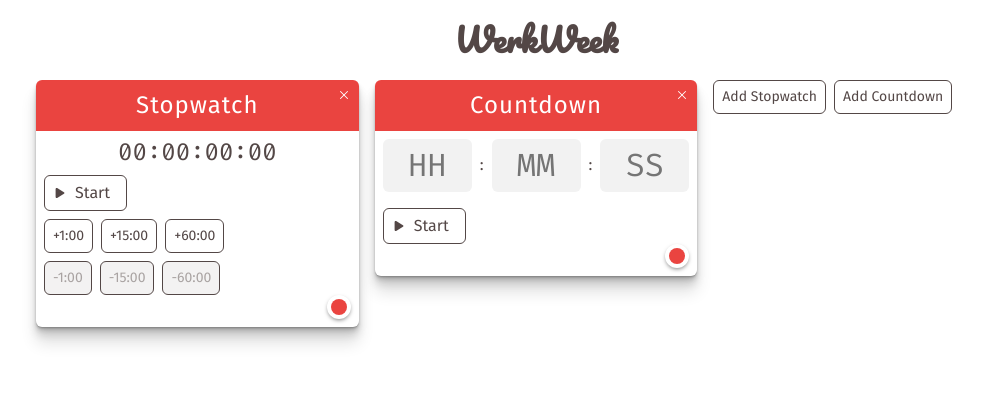
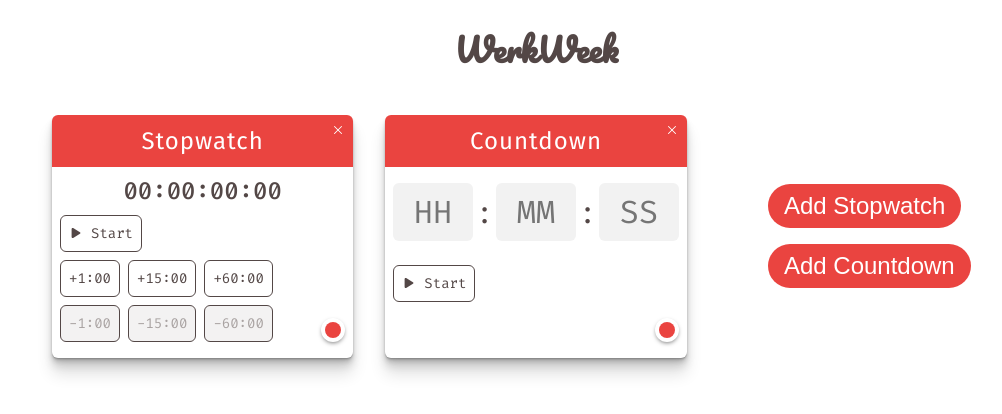
Before and after one commit to nspenner/werkweek, a React (Create React App) app: page / in a window 1280 px wide. Both pictures are taken after a click on the button "Add Countdown". Shown: the top 414 px of the page, without its empty margins (104-1106 px from the left). Built offline with nearby package versions, Linux system fonts and the light colour scheme.

Commit message:
Revert "CSS Refactor"
This reverts commit 9fca18bae5d2022681d1fa248dd02b599305af06.

```diff
--- a/package.json
+++ b/package.json
@@ -9,7 +9,6 @@
     "@testing-library/user-event": "^7.1.2",
     "dayjs": "^1.9.1",
     "idb-keyval": "^3.2.0",
-    "normalize.css": "^8.0.1",
     "prop-types": "^15.7.2",
     "react": "^16.13.1",
     "react-color": "^2.18.1",
--- a/src/App.css
+++ b/src/App.css
@@ -1,242 +1,109 @@
-/* Global */
-* {
-  box-sizing: border-box;
-}
-
 :root {
   --primary: #ea4440;
-  --widgetBackground: #ffffff;
+  --stopwatchBackground: #ffffff;
   --text-primary: hsl(5, 8%, 30%);
   --text-disabled: hsl(4, 4%, 65%);
   --background-disabled: hsl(4, 4%, 95%);
   --input-background: hsl(0, 0%, 95%);
 }
 
-@media (prefers-color-scheme: dark) {
-  :root {
-    --background: #2f2f2f;
-    --widgetBackground: #4b4b4b;
-    --text-primary: hsl(4, 10%, 95%);
-    --background-disabled: hsl(0, 2.2%, 35.7%);
-    --input-background: #2f2f2f;
-  }
+/* UTIL */
+
+.padding-x-small {
+  padding: 0 .5rem;
 }
 
-body {
-  color: var(--text-primary);
-  background-color: var(--background);
+.padding-y-small {
+  padding: .5rem 0;
 }
 
-h1,
-h2,
-h3,
-h4 {
-  font-family: "Pacifico", "Fira Sans", sans-serif;
-  font-size: 2rem;
+.padding-small {
+  padding: .5rem
 }
 
-p,
-span,
-label {
-  font-family: "Fira Sans", sans-serif;
-  font-size: 1rem;
-}
-
-input[type="submit"],
-button {
-  font-family: "Fira Sans", sans-serif;
-  color: var(--text-primary);
-  background-color: rgba(0, 0, 0, 0);
-  font-size: 1rem;
-  cursor: pointer;
-}
-
-button:disabled {
-  color: var(--text-disabled);
-  background: var(--background-disabled);
-  cursor: not-allowed;
-}
-
-/* End Global */
-
-/* Utility */
-
-.m--non {
-  margin: 0;
-}
-
-.m--sml {
-  margin: 0.5rem;
-}
-
-.m--med {
-  margin: 1rem;
-}
-
-.m--lrg {
-  margin: 1.5rem;
-}
-
-.m--center {
-  margin: 0 auto;
-}
-
-.p--non {
-  padding: 0;
-}
-
-.p--sml {
-  padding: 0.5rem;
-}
-
-.p--med {
-  margin: 1rem;
-}
-
-.p--lrg {
-  margin: 1.5rem;
-}
-
-.flow--sml > * + * {
-  margin-top: 0.5rem;
-}
-
-.flow--med > * + * {
-  margin-top: 1rem;
-}
-
-.flow--lrg > * + * {
-  margin-top: 1.5rem;
-}
-
-.border-curve--top {
-  border-top-left-radius: 6px;
-  border-top-right-radius: 6px;
-}
-
-.border-curve {
-  border-radius: 6px;
-}
-
-.flex-container {
+.flex {
   display: flex;
 }
 
-.flex-container--column {
-  display: flex;
-  flex-direction: column;
+.full-width {
+  width: 100%;
 }
 
-.flex-container--centered {
-  display: flex;
-  justify-content: center;
-  align-items: center;
-}
+/* /UTIL */
 
-.sans {
-  font-family: "Fira Sans", sans-serif;
-}
+/* SITEWIDE */
 
-.monospace {
+.button,
+.button-list button {
   font-family: "Fira Code", monospace;
-}
-
-.text--lrg {
-  font-size: 1.5rem;
-}
-
-.text--med {
-  font-size: 1rem;
-}
-
-.text--sml {
-  font-size: 0.5rem;
-}
-
-.hidden {
-  display: none;
-}
-
-/* End Utility */
-
-/* Layout */
-
-.widget-grid {
-  display: grid;
-  grid-template-columns: repeat(auto-fill, minmax(320px, 1fr));
-  list-style: none;
-  gap: 1rem;
-  max-width: 1000px;
-}
-
-.widget-container {
-  position: relative;
-  background-color: var(--widgetBackground);
-  box-shadow: 0 1px 1px rgba(0, 0, 0, 0.12), 0 2px 2px rgba(0, 0, 0, 0.12),
-    0 4px 4px rgba(0, 0, 0, 0.12), 0 8px 8px rgba(0, 0, 0, 0.12),
-    0 16px 16px rgba(0, 0, 0, 0.12);
-}
-
-/* End Layout */
-
-/* Class Components */
-.button,
-.button-list > button {
   border: 1px solid var(--text-primary);
+  background: var(--stopwatchBackground);
   border-radius: 6px;
   padding: 0.5rem;
   font-size: 14px;
+  cursor: pointer;
+  margin-right: 0.5rem;
+  color: var(--text-primary);
   display: inline-flex;
   justify-content: space-evenly;
   align-items: center;
 }
 
-.button-list > button + button {
-  margin-left: 0.5rem;
+/* /SITEWIDE */
+
+.App {
+  background-color: var(--background);
+  max-width: 1000px;
+  margin: 0 auto;
+  font-family: "Fira Sans", sans-serif;
 }
 
-/* Handles inline spanned icons */
-.button-list button > *,
-.button > * {
-  margin-right: 0.5rem;
+header {
+  text-align: center;
+  font-family: "Pacifico", "Fira Sans", sans-serif;
+  color: var(--text-primary);
 }
 
-.title__input {
-  resize: none;
-  border: none;
-  background-color: transparent;
-  color: white;
-  font-family: "Fira Sans", sans-serif;
-  font-size: 1.5rem;
-  padding: 0.25rem 0;
-  letter-spacing: 1px;
-  width: 85%;
-  text-align: center;
-  overflow: hidden;
+.row {
+  display: flex;
 }
 
-.title__input:focus {
-  background: white;
-  color: hsl(1, 20%, 20%);
+.container {
+  padding: 0.5rem 0.5rem 1rem 0.5rem;
 }
 
-.title__input:hover:not(:focus) {
-  background-color: rgba(0, 0, 0, 0.1);
+.border-accent {
+  background-color: var(--primary);
+  border-top-left-radius: 6px;
+  border-top-right-radius: 6px;
+  padding: 0.5rem;
 }
 
-.countdown__input {
-  min-width: 0;
-  font-size: 2rem;
+li {
+  width: 100%;
+  padding: 1rem;
+  box-sizing: border-box;
+}
+
+.Stopwatch {
+  border-radius: 6px;
+  position: relative;
+  box-shadow: 0 1px 1px rgba(0, 0, 0, 0.12), 0 2px 2px rgba(0, 0, 0, 0.12),
+    0 4px 4px rgba(0, 0, 0, 0.12), 0 8px 8px rgba(0, 0, 0, 0.12),
+    0 16px 16px rgba(0, 0, 0, 0.12);
+  background-color: var(--stopwatchBackground);
+  color: var(--text-primary);
+}
+
+.Stopwatch-display {
+  width: 200px;
   text-align: center;
   font-family: "Fira Code", monospace;
-  background: var(--input-background);
-  color: var(--text-primary);
-  border-radius: 6px;
-  border: none;
+  font-weight: 500;
+  font-size: 1.5rem;
+  margin: 0 auto;
 }
-/* End Class Components */
 
-/* Exceptions */
 .close-button {
   background: none;
   border: none;
@@ -259,12 +126,54 @@
   background: rgba(0, 0, 0, 0.1);
 }
 
-.cover {
-  position: fixed;
-  top: 0px;
-  right: 0px;
-  bottom: 0px;
-  left: 0px;
+.button-list {
+  margin-top: 8px;
+}
+
+.button-list button > *, .button > * {
+  margin-right: 0.5rem;
+}
+
+.button-list button > *:last-child, .button > *:last-child {
+  margin-right: 0;
+}
+
+button:disabled {
+  color: var(--text-disabled);
+  background: var(--background-disabled);
+  cursor: not-allowed;
+}
+
+ul {
+  list-style: none;
+  padding: 0;
+  display: grid;
+  grid-template-columns: repeat(auto-fill, minmax(320px, 1fr));
+  grid-auto-rows: minmax(246px, auto);
+  margin: 0 auto;
+}
+
+textarea {
+  resize: none;
+  border: none;
+  background-color: transparent;
+  color: white;
+  font-family: "Fira Sans", sans-serif;
+  font-size: 1.5rem;
+  padding: 0.25rem 0;
+  letter-spacing: 1px;
+  width: 85%;
+  text-align: center;
+  margin: 0 auto;
+}
+
+textarea:focus {
+  background: white;
+  color: hsl(1, 20%, 20%);
+}
+
+textarea:hover:not(:focus) {
+  background-color: rgba(0, 0, 0, 0.1);
 }
 
 .picker-container {
@@ -296,4 +205,84 @@
   border: none;
   cursor: pointer;
 }
-/* End Exceptions */
+
+.cover {
+  position: fixed;
+  top: 0px;
+  right: 0px;
+  bottom: 0px;
+  left: 0px;
+}
+
+.placeholder-container {
+  width: 100%;
+  height: 100%;
+  display: flex;
+  align-items: center;
+  justify-content: center;
+}
+
+.AddButton {
+  padding: 0.5rem 1rem;
+  background-color: rgb(234, 68, 64);
+  border-radius: 2rem;
+  display: flex;
+  justify-content: center;
+  align-items: center;
+  cursor: pointer;
+  border: none;
+  font-size: 1.5rem;
+  color: white;
+  margin: 1rem;
+}
+
+.AddButton:hover {
+  background-color: hsl(1, 70%, 48%);
+}
+
+.countdown {
+  border-radius: 6px;
+  position: relative;
+  box-shadow: 0 1px 1px rgba(0, 0, 0, 0.12), 0 2px 2px rgba(0, 0, 0, 0.12),
+    0 4px 4px rgba(0, 0, 0, 0.12), 0 8px 8px rgba(0, 0, 0, 0.12),
+    0 16px 16px rgba(0, 0, 0, 0.12);
+  background-color: var(--stopwatchBackground);
+  color: var(--text-primary);
+  height: 100%;
+}
+
+.countdown-input {
+  min-width: 0;
+  margin: 1rem 0.5rem;
+  font-size: 2rem;
+  padding: 0.5rem;
+  text-align: center;
+  font-family: "Fira Code", monospace;
+  background: var(--input-background);
+  color: var(--text-primary);
+  border-radius: 6px;
+  border: none;
+}
+
+.countdown-display {
+  font-size: 2rem;
+  align-items: center;
+}
+
+.hidden {
+  display: none;
+}
+
+.margin-standard {
+  margin: .5rem;
+}
+
+@media (prefers-color-scheme: dark) {
+  :root {
+    --background: #2f2f2f;
+    --stopwatchBackground: #4b4b4b;
+    --text-primary: hsl(4, 10%, 95%);
+    --background-disabled: hsl(0, 2.2%, 35.7%);
+    --input-background: #2f2f2f;
+  }
+}
--- a/src/App.js
+++ b/src/App.js
@@ -3,7 +3,6 @@
 import { set, get, del } from "idb-keyval";
 import { v4 as uuidv4 } from "uuid";
 
-import "normalize.css";
 import "./App.css";
 
 class App extends React.Component {
@@ -58,7 +57,7 @@
     return (
       <div className="App">
         {this.state.testCounter}
-        <header className="flex-container--centered">
+        <header>
           <h1>WerkWeek</h1>
         </header>
         <div>
--- a/src/components/AddButton.jsx
+++ b/src/components/AddButton.jsx
@@ -4,7 +4,7 @@
 class AddButton extends React.Component {
   render() {
     return (
-      <div className="button-list">
+      <div>
         <button
           onClick={() => this.props.addWidget("stopwatch")}
           className="AddButton"
--- a/src/components/Countdown.jsx
+++ b/src/components/Countdown.jsx
@@ -21,34 +21,34 @@
 const renderer = ({ hours, minutes, seconds }) => {
   // Render a countdown
   return (
-    <div className="flex-container--centered">
+    <div className="row countdown-display">
       <input
         value={hours}
         name="hour"
         maxLength="2"
         placeholder="HH"
         aria-label="Hour"
-        className="countdown__input  p--sml"
+        className="countdown-input"
         readOnly
       />
-      <span className="m--sml">:</span>
+      :
       <input
         value={minutes}
         name="minute"
         maxLength="2"
         placeholder="MM"
         aria-label="Minute"
-        className="countdown__input p--sml"
+        className="countdown-input"
         readOnly
       />
-      <span className="m--sml">:</span>
+      :
       <input
         value={seconds}
         name="second"
         maxLength="2"
         placeholder="SS"
         aria-label="Second"
-        className="countdown__input  p--sml"
+        className="countdown-input"
         readOnly
       />
     </div>
@@ -175,7 +175,7 @@
 
   render() {
     return (
-      <div className="flex-container--column widget-container border-curve">
+      <div className="countdown">
         <WidgetTitle
           titleValue={this.state.title}
           backgroundColor={this.state.color}
@@ -184,9 +184,9 @@
           inputName="title"
         />
         {!this.state.displayCountdown && (
-          <div className="p--sml">
-            <form action="" className="flow--med" onSubmit={this.handleSubmit}>
-              <div className="flex-container--centered countdown-display">
+          <div>
+            <form action="" onSubmit={this.handleSubmit}>
+              <div className="row countdown-display">
                 <input
                   value={this.state.hour}
                   name="hour"
@@ -194,9 +194,9 @@
                   maxLength="2"
                   placeholder="HH"
                   aria-label="Hour"
-                  className="countdown__input  p--sml"
+                  className="countdown-input"
                 />
-                <span className="m--sml">:</span>
+                :
                 <input
                   value={this.state.minute}
                   name="minute"
@@ -204,9 +204,9 @@
                   maxLength="2"
                   placeholder="MM"
                   aria-label="Minute"
-                  className="countdown__input  p--sml"
+                  className="countdown-input"
                 />
-                <span className="m--sml">:</span>
+                :
                 <input
                   value={this.state.second}
                   name="second"
@@ -214,12 +214,12 @@
                   maxLength="2"
                   placeholder="SS"
                   aria-label="Second"
-                  className="countdown__input  p--sml"
+                  className="countdown-input"
                 />
               </div>
               <label
                 htmlFor="submit"
-                className="button"
+                className="button margin-standard"
                 tabIndex="0"
                 onKeyDown={this.handleKeyDown}
               >
@@ -233,7 +233,7 @@
                 <span>Start</span>
               </label>
             </form>
-            <div className="button-list">
+            <div className="row button-list padding-x-small">
               <ColorPicker
                 color={this.state.color}
                 displayColorPicker={false}
@@ -243,7 +243,7 @@
           </div>
         )}
         {this.state.displayCountdown && (
-          <div className="flow--med p--sml">
+          <div>
             <ReactCountdown
               key={this.state.date}
               ref={this.setRef}
@@ -255,7 +255,7 @@
               renderer={renderer}
               autoStart
             />
-            <div className="button-list">
+            <div className="row button-list padding-x-small">
               <button
                 type="button"
                 onClick={this.handleStartClick}
@@ -280,7 +280,7 @@
                 <span>Reset</span>
               </button>
             </div>
-            <div className="button-list">
+            <div className="row button-list padding-x-small">
               <ColorPicker
                 color={this.state.color}
                 displayColorPicker={false}
--- a/src/components/Stopwatch.jsx
+++ b/src/components/Stopwatch.jsx
@@ -126,19 +126,17 @@
     let style = { borderColor: this.state.color };
 
     return (
-      <div className="flex-container--column widget-container border-curve" style={style}>
+      <div className="Stopwatch" style={style}>
         <WidgetTitle
           titleValue={this.state.title}
           backgroundColor={this.state.color}
           onDelete={() => this.props.deleteWatch(this.props.id)}
           onChange={this.handleChange}
         />
-        <div className="p--sml flex-container--column flow--sml">
-          <div className="flex-container--centered">
+        <div className="container">
+          <div className="row">
             <div className="Stopwatch-display">
-              <span className="monospace text--lrg">
               {hours}:{minutes}:{seconds}:{centiseconds}
-              </span>
             </div>
           </div>
 
@@ -171,12 +169,13 @@
               </button>
             )}
           </div>
-          <div className="button-list">
+          <div>
+            <div className="row button-list">
               <button onClick={() => this.addTime(60000)}>+1:00</button>
               <button onClick={() => this.addTime(60000 * 15)}>+15:00</button>
               <button onClick={() => this.addTime(60000 * 60)}>+60:00</button>
             </div>
-          <div className="button-list">
+            <div className="row button-list">
               <button
                 disabled={this.state.timerTime < 60000}
                 onClick={() => this.addTime(-60000)}
@@ -203,6 +202,7 @@
             </div>
           </div>
         </div>
+      </div>
     );
   }
 }
--- a/src/components/WidgetList.jsx
+++ b/src/components/WidgetList.jsx
@@ -13,7 +13,7 @@
       );
     });
     return (
-      <ul className="widget-grid p--non m--center">
+      <ul>
         {widgets}
         <li key="addButton">
           <div className="placeholder-container">
--- a/src/components/WidgetTitle.jsx
+++ b/src/components/WidgetTitle.jsx
@@ -11,14 +11,14 @@
 
   render() {
     return (
-      <div className="border-curve--top" style={{ backgroundColor: this.props.backgroundColor }}>
+      <div>
         {" "}
         <div
-          className="p--sml flex-container--centered"
+          className="row border-accent"
+          style={{ backgroundColor: this.props.backgroundColor }}
         >
           <textarea
             name={this.props.inputName}
-            className="title__input"
             rows="1"
             onKeyDown={this.handleKeyPress}
             onChange={this.props.onChange}
```
Also changed, not shown: 1 other file (tests, documents, lock files or other folders). Lines whose indentation alone changed are shown as unchanged.
